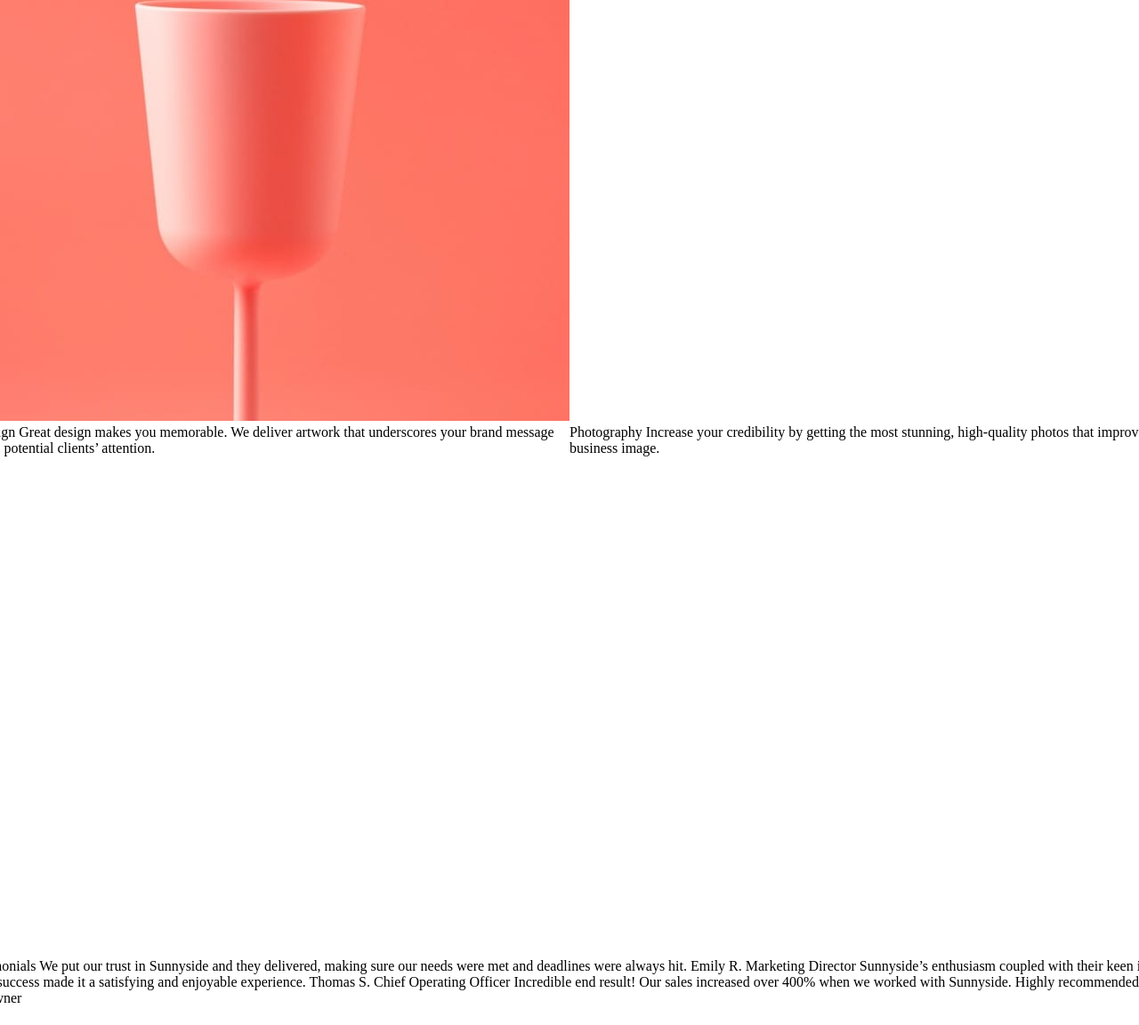
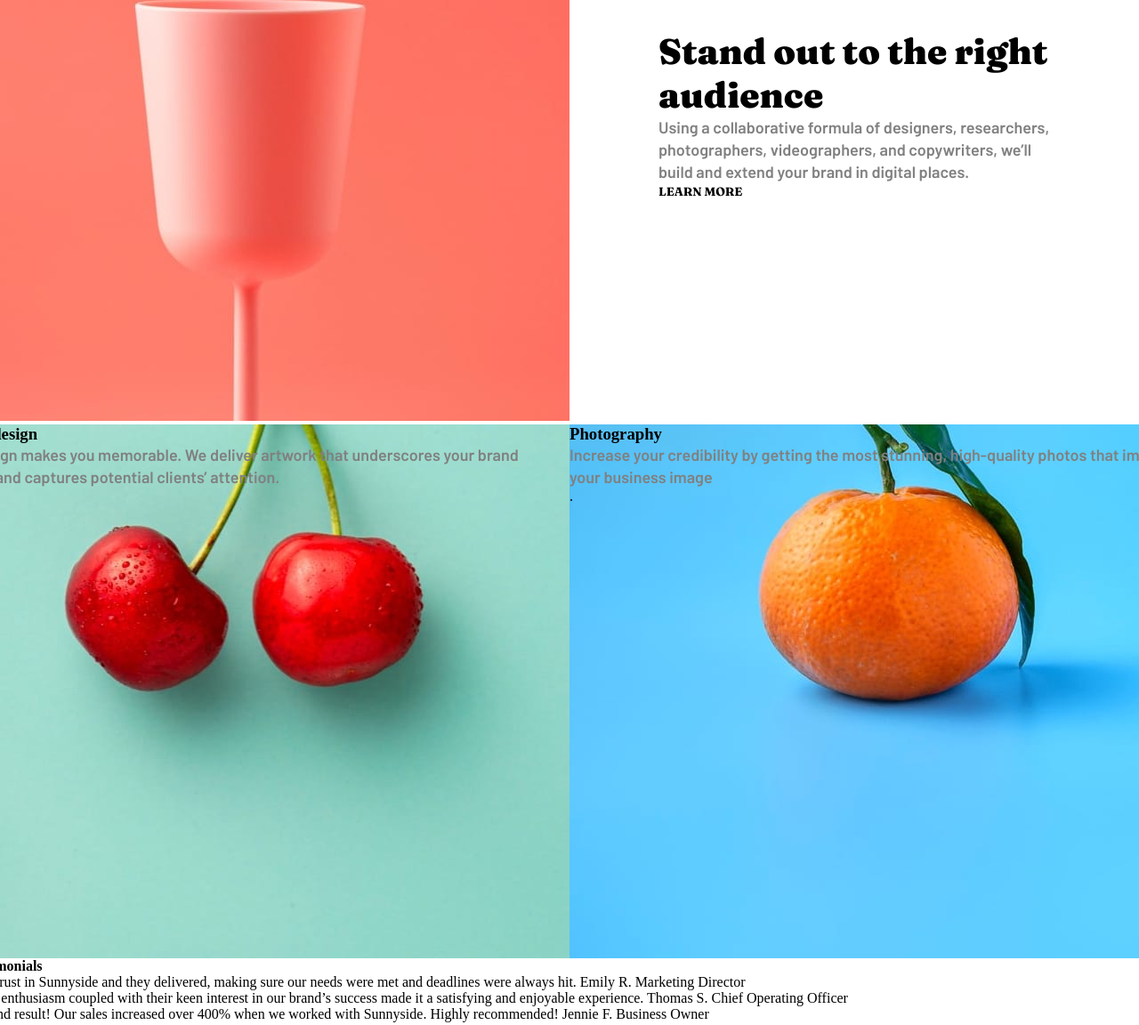
Before and after one commit to UrsulaSpela/sunnyside-agency-landing-page, a plain HTML site: page index.html in a window 1280 px wide. Shown: the part 1531-2683 px from the top of the page at 89% size. Drawn offline with Linux system fonts and the light colour scheme.

Commit message:
Add files via upload

```diff
--- a/index.html
+++ b/index.html
@@ -38,12 +38,12 @@
   </header>
 
   <div id="transform">
-    Transform your brand
+    <h2>Transform your brand</h2>
 
-    We are a full-service creative agency specializing in helping brands grow fast.
-    Engage your clients through compelling visuals that do most of the marketing for you.
+    <p>We are a full-service creative agency specializing in helping brands grow fast.
+      Engage your clients through compelling visuals that do most of the marketing for you.</p>
 
-    Learn more
+    <button>Learn more</button>
   </div>
 
   <div id="egg">
@@ -57,37 +57,43 @@
   </div>
 
   <div id="stand-out">
-    Stand out to the right audience
+    <h2>Stand out to the right audience</h2>
 
-    Using a collaborative formula of designers, researchers, photographers, videographers, and copywriters, we’ll build and extend your brand in digital places.
+    <p>Using a collaborative formula of designers, researchers, photographers, videographers, and copywriters, we’ll build and extend your brand in digital places. </p>
 
-    Learn more
+    <button>Learn more</button>
   </div>
 
   <div id="graphic-design">
-    Graphic design
-    Great design makes you memorable. We deliver artwork that underscores your brand message and captures potential clients’ attention.
+    <h3>Graphic design</h3>
+    <p>Great design makes you memorable. We deliver artwork that underscores your brand message and captures potential clients’ attention.</p>
   </div>
 
   <div id="photograpy">
-    Photography
-    Increase your credibility by getting the most stunning, high-quality photos that improve your business image.
+    <h3>Photography</h3>
+    <p>Increase your credibility by getting the most stunning, high-quality photos that improve your business image</p>.
   </div>
 
   <div id="clients">
-    Client testimonials
+    <h4>Client testimonials</h4>
 
+    <div>
+      <div>
         We put our trust in Sunnyside and they delivered, making sure our needs were met and deadlines were always hit.
         Emily R.
         Marketing Director
+      </div>
 
+      <div>
         Sunnyside’s enthusiasm coupled with their keen interest in our brand’s success made it a satisfying and enjoyable experience.
         Thomas S.
         Chief Operating Officer
+      </div>
 
       Incredible end result! Our sales increased over 400% when we worked with Sunnyside. Highly recommended!
       Jennie F.
       Business Owner
+    </div>
   </div>
 
   <div id="gallery">
--- a/style.css
+++ b/style.css
@@ -76,6 +76,25 @@ h1 {
   grid-row: 2/3;
   height: 600px;
   width: 720px;
+  padding: 160px 115px 150px 160px;
+}
+h2 {
+  font-family: "Fraunces", serif;
+  font-size: 40px;
+  font-weight: 900;
+}
+p {
+  font-size: 18px;
+  color: grey;
+  font-family: "Barlow", sans-serif;
+  line-height: 25px;
+}
+#transform button,
+#stand-out button {
+  text-transform: uppercase;
+  font-family: "Fraunces", serif;
+  background: none;
+  border: none;
 }
 #egg {
   grid-column: 3/5;
@@ -90,18 +109,23 @@ h1 {
   grid-row: 3/4;
   height: 600px;
   width: 720px;
+  padding: 160px 160px 150px 100px;
 }
 #graphic-design {
   grid-column: 1/3;
   grid-row: 4/5;
   height: 600px;
   width: 720px;
+  background: url(images/desktop/image-graphic-design.jpg) no-repeat;
+  background-size: cover;
 }
 #photograpy {
   grid-column: 3/5;
   grid-row: 4/5;
   height: 600px;
   width: 720px;
+  background: url(images/desktop/image-photography.jpg) no-repeat;
+  background-size: cover;
 }
 #clients {
   grid-column: 1/5;
@@ -188,6 +212,8 @@ footer {
     grid-row: 3/4;
     height: 435px;
     width: 375px;
+    padding: 60px 20px;
+    text-align: center;
   }
   #glass {
     grid-row: 4/5;
@@ -198,16 +224,22 @@ footer {
     grid-row: 5/6;
     height: 435px;
     width: 375px;
+    padding: 60px 20px;
+    text-align: center;
   }
   #graphic-design {
     grid-row: 6/7;
     height: 600px;
     width: 375px;
+    background: url(images/mobile/image-graphic-design.jpg) no-repeat;
+    background-size: cover;
   }
   #photograpy {
     grid-row: 7/8;
     height: 600px;
     width: 375px;
+    background: url(images/mobile/image-photography.jpg) no-repeat;
+    background-size: cover;
   }
   #clients {
     grid-row: 8/9;
```
Lines whose indentation alone changed are shown as unchanged.
